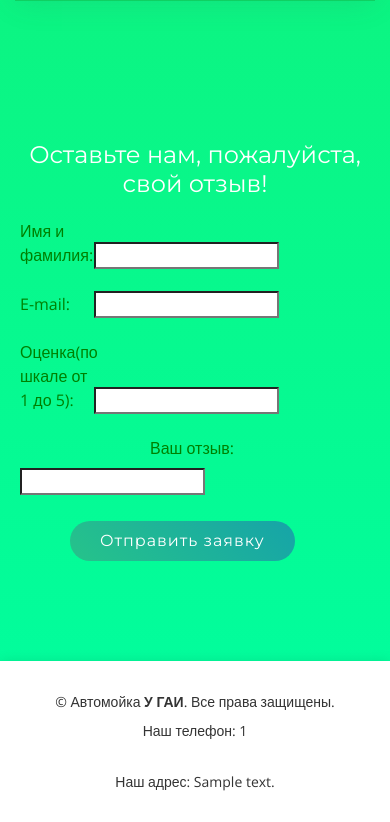
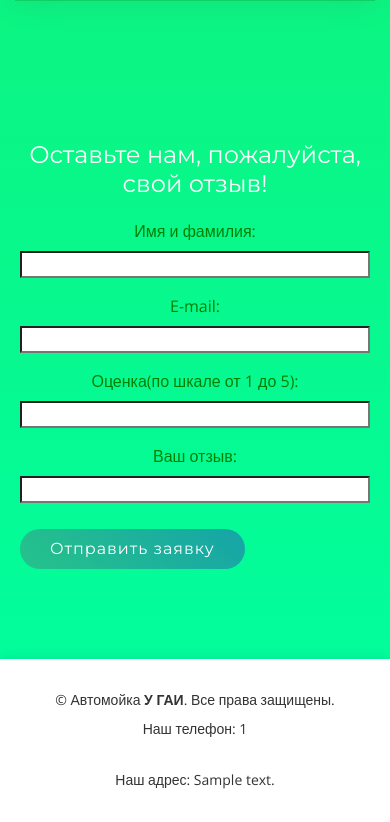
Before and after one commit to VictorWizard/Av, a Django app: template templates/av/index.html in a window 390 px wide. Shown: the part 1079-1901 px from the top of the page. After the commit the page ends 1868 px from the top, so only its background shows below. Run offline with Django 3.2, Linux system fonts and the light colour scheme; the template is opened without the code that fills it: most values are stand-ins (such as "Sample title", 1, 10 or a date in 2020); form fields are guessed from the names that the template uses; some libraries are stand-ins or nearby versions.

Commit message:
Avtomojka 4.0 Final

```diff
--- a/static/css/style.css
+++ b/static/css/style.css
@@ -1271,11 +1271,21 @@ body.mobile-nav-active #mobile-nav-toggle {
   padding: 8px 28px;
   border-radius: 35px;
   transition: 0.5s;
-  margin: 10px;
+  margin-top: 10px;
+  margin-right: 10px;
+  margin-bottom: 10px;
   margin-left: 50px;
   border: 2px solid #fff;
   color: #fff;
   background-color: #48e26b;
+}
+@media (max-width: 444px) {
+  .custom_btn{
+    margin-top: 10px;
+    margin-right: 0px;
+    margin-bottom: 0px;
+    margin-left: 0px;
+  }
 }
 .custom_btn:hover {
   color: #fff;
@@ -1349,21 +1359,40 @@ body.mobile-nav-active #mobile-nav-toggle {
   margin-top: 20px;
   margin-right: 20px;
 }
-
+@media (max-width: 444px) {
+  .form{
+    text-align: center;
+  }
+}
 .formm{
   text-align: center;
 }
 .form-item1, .form-item2{
     color: green;
 }
+@media (max-width: 444px) {
+  .form-item1 {
+    display: grid;
+  }
+}
 .labell{
   display: inline-block;
   width: 15%;
 }
+@media (min-width: 445px) and (max-width: 768px) {
+  .labell {
+    width: 45%;
+  }
+}
 @media (max-width: 768px) {
+  .labell label{
+    width: 100%;
+  }
+}
+@media (max-width: 444px) {
   .labell {
-    display: inline-block;
-    width: 25%;
+    width: 100%;
+    text-align: center;
   }
 }
 .labelll{
@@ -1371,16 +1400,36 @@ body.mobile-nav-active #mobile-nav-toggle {
   width: 20%;
   text-align: left;
 }
+@media (max-width: 444px) {
+  .labelll {
+    width: 100%;
+  }
+}
+@media (max-width: 444px) {
+  .labelll label{
+    text-align: center;
+  }
+}
 .labellll{
   display: inline-block;
 }
-@media (max-width: 768px) {
+@media (min-width: 445px) and (max-width: 768px) {
   .labellll {
     margin-left: 130px;
   }
 }
+@media (max-width: 444px) {
+  .labellll label{
+    text-align: center;
+  }
+}
 .form-padding{
   display: inline-block;
+}
+@media (max-width: 444px) {
+  .form-padding area, input:not([type=range]), label, textarea, select{
+    width: 100%;
+  }
 }
 .form-padding1{
   display: block;
@@ -1389,12 +1438,22 @@ body.mobile-nav-active #mobile-nav-toggle {
   display: inline-block;
   width: 30%;
 }
+@media (max-width: 444px) {
+  .form-padding-after {
+    width: 100%;
+  }
+}
 .form-padding-after label{
   font-size: 12px;
   color: #b91d1d;
 }
+@media (max-width: 444px) {
+  .form-padding-after label{
+    text-align: center;
+  }
+}
 .button1{
-  margin-right: 27px;
+
 }
 .box{
   background-color: #1c7430;
```
